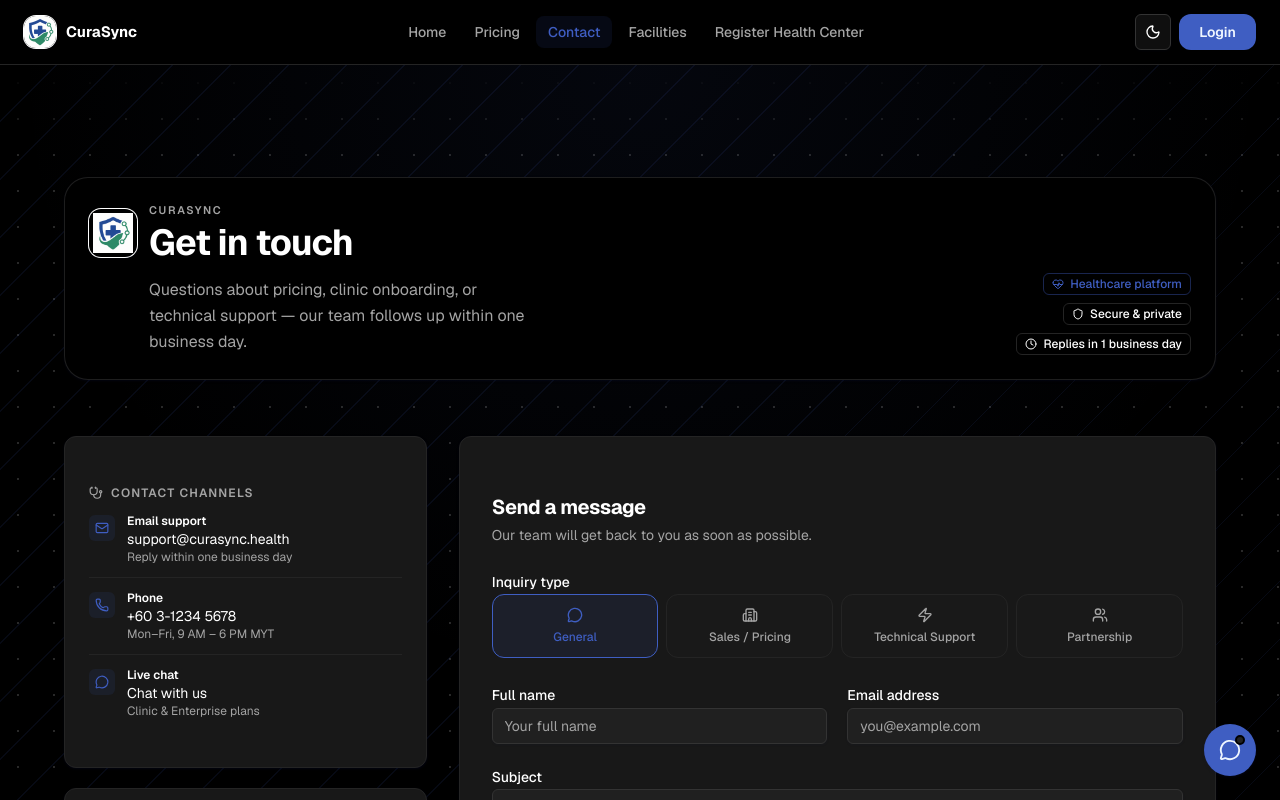
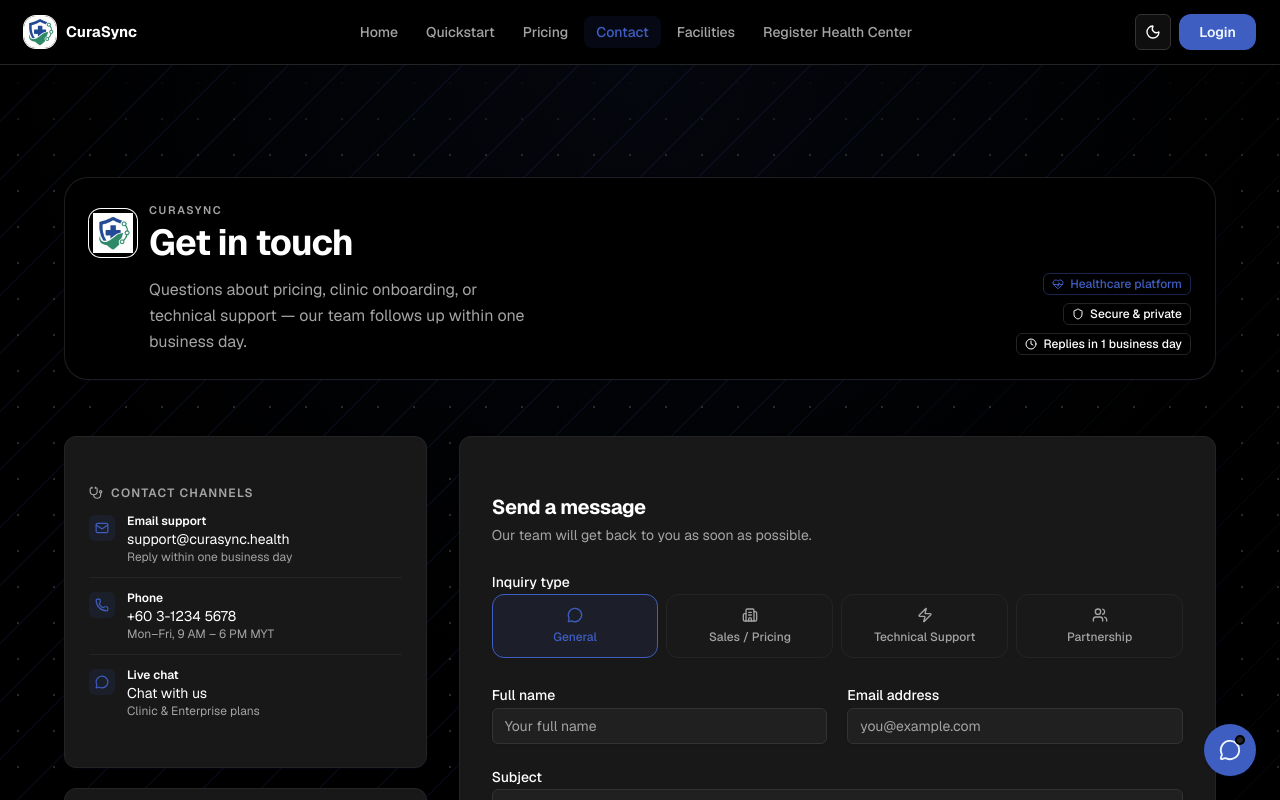
Before and after one commit to apiz23/cura-sync, a Next.js app: page /contact in a window 1280 px wide. Shown: the top 800 px of the page. Built offline with nearby package versions, Linux system fonts and the light colour scheme.

Commit message:
feat: add quickstart link to navbar

```diff
--- a/components/navbar.tsx
+++ b/components/navbar.tsx
@@ -13,6 +13,7 @@ import { motion, AnimatePresence } from "framer-motion"
 
 const navItems = [
     { name: "Home", href: "/home" },
+    { name: "Quickstart", href: "/quickstart" },
     { name: "Pricing", href: "/pricing" },
     { name: "Contact", href: "/contact" },
     { name: "Facilities", href: "/facilities" },
```
